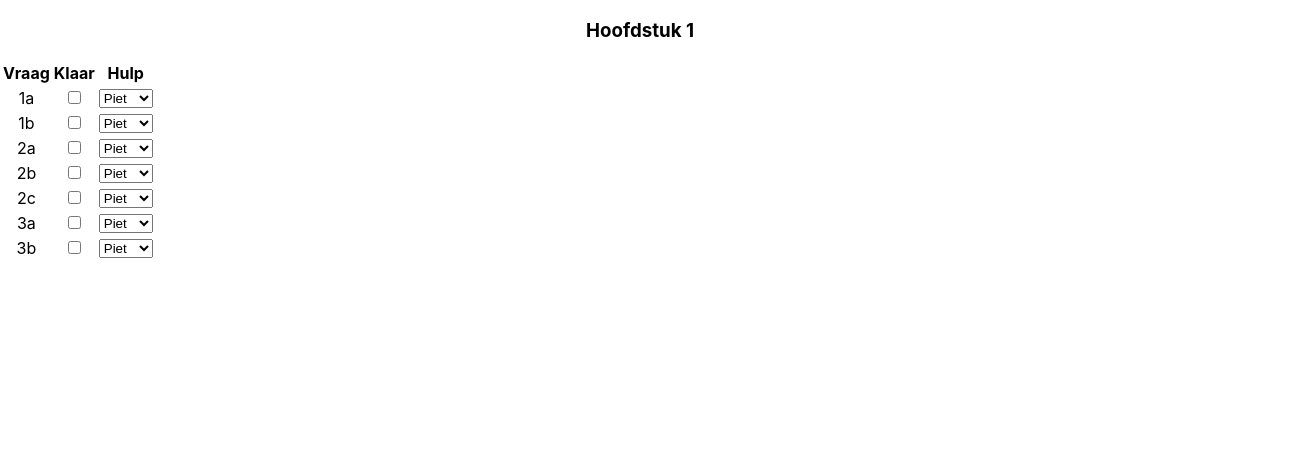
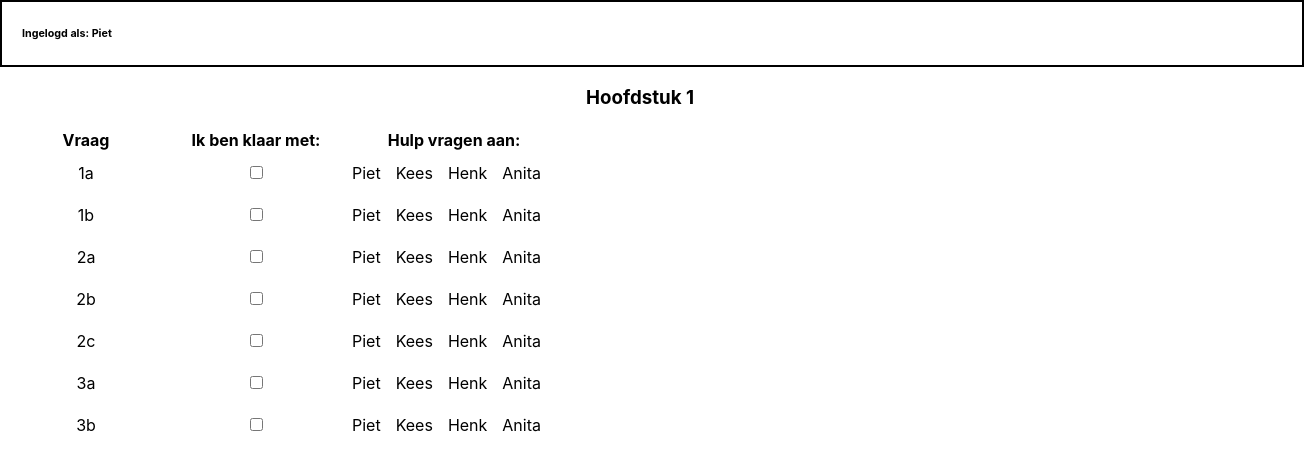
Before and after one commit to mb5914/math-app, a React (Create React App) app: page / in a window 1280 px wide. Shown: the top 470 px of the page, 1304 px wide, since content can reach past the window. Built offline with nearby package versions, Linux system fonts and the light colour scheme.

Commit message:
feedback changes

```diff
--- a/src/Components/Overview/Overview.tsx
+++ b/src/Components/Overview/Overview.tsx
@@ -1,7 +1,5 @@
 
-import { FC, useState } from 'react'
-// import List from '../List/List'
-
+import { FC } from 'react'
 
 const vragen: string[] = [
     "1a", "1b", "2a", "2b", "2c", "3a", "3b"
@@ -12,45 +10,42 @@ const students: string[] = [
 ]
 
 const App: FC = () => {
-    const [selected, setSelected] = useState<string>("")
+    const user: string = 'Piet'
+
     return (
         <div className="App">
+            <div style={{ border: '2px solid black', paddingLeft: 20, width: '100%', display: 'flex', flexDirection: 'row', justifyContent: 'flex-start' }}><h6>Ingelogd als: {user}</h6></div>
             <h3>Hoofdstuk 1</h3>
 
             <table >
                 <thead>
                     <tr>
-
-                        <th>Vraag</th>
-                        <th>Klaar</th>
-                        <th>Hulp</th>
-                        <th></th>
+                        <th colSpan={4} style={{ width: "30%" }}>Vraag</th>
+                        <th colSpan={4} style={{ width: "30%" }}>Ik ben klaar met:</th>
+                        <th colSpan={4} style={{ width: "100%", flexWrap: 'wrap' }}>Hulp vragen aan:</th>
                     </tr>
                 </thead>
                 <tbody>
 
                     {vragen.map((item) =>
-                        <tr>
-                            <td>
+                        <tr >
+                            <td colSpan={4}>
                                 {item}
                             </td>
-                            <td>
+                            <td colSpan={4}>
                                 <div>
                                     <input type="checkbox" />
                                 </div>
                             </td>
 
-                            <td>
-                                <select value={selected} onChange={e => setSelected(e.target.value)}>
-                                    {students.map((student) => (
-                                        <option value={student}>{student}</option>
-                                    ))}
-                                </select>
+                            <td colSpan={4} style={{ padding: 10 }}>
+                                <div>
+                                    {students.map(item => <a style={{ marginRight: 15 }}>{item}</a>)}
+                                </div>
+
                             </td>
                         </tr>
                     )}
-
-
 
                 </tbody>
 
```
